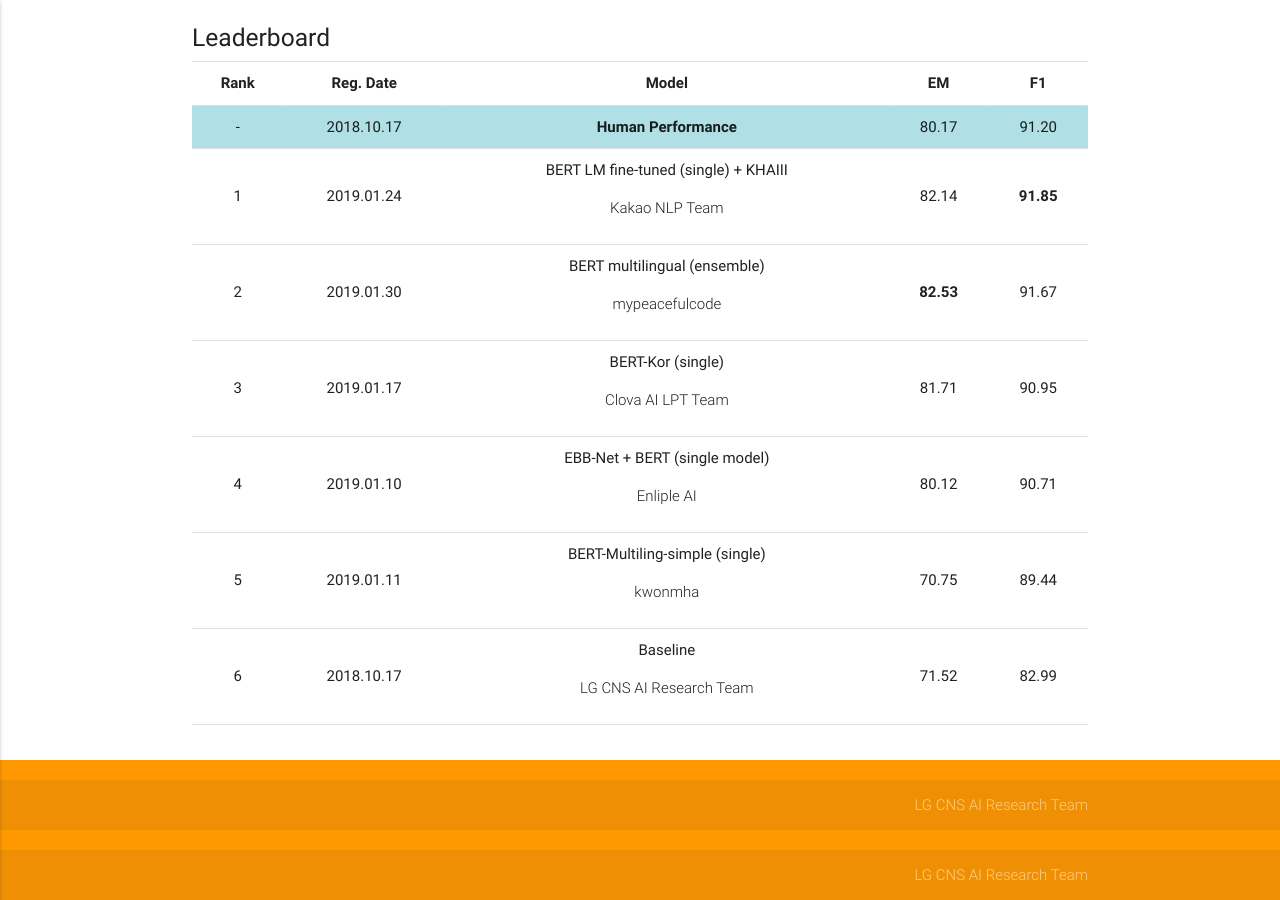
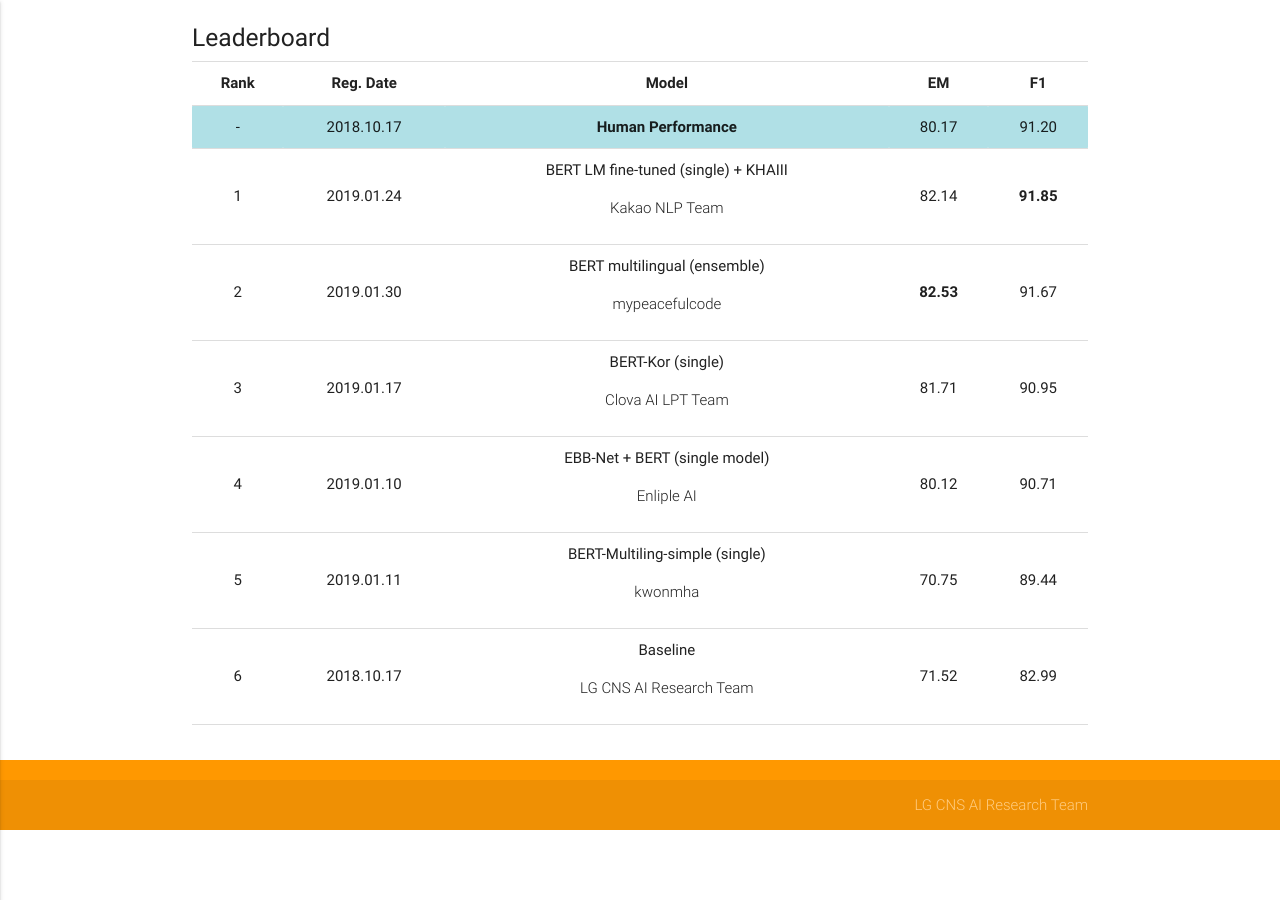
Before and after one commit to korquad/korquad.github.io, a Jekyll site: the page built from category/index_english.html, in a window 1280 px wide and 900 px high, scrolled down 1693 px. Built offline with Jekyll 4.4.1, drawn with Linux system fonts in a browser that asks for light colours; after the commit the page ends 2523 px from its top, so only the background shows below that.

Commit message:
english ver created (이현정y)

```diff
--- a/category/index_english.html
+++ b/category/index_english.html
@@ -293,44 +293,6 @@
 </div>
     </main>
 
-      <footer class="page-footer orange">
-<!--     <div class="container">
-      <div class="row">
-        <div class="col l6 s12">
-          <h5 class="white-text">LG CNS AI Research Team</h5>
-          <p class="grey-text text-lighten-4">We are a team of college students working on this project like it's our full time job. Any amount would help support and continue development on this project and is greatly appreciated.</p>
-        </div>
-        <div class="col l3 s12">
-          <h5 class="white-text">Settings</h5>
-          <ul>
-            <li><a class="white-text" href="#!">Link 1</a></li>
-            <li><a class="white-text" href="#!">Link 2</a></li>
-            <li><a class="white-text" href="#!">Link 3</a></li>
-            <li><a class="white-text" href="#!">Link 4</a></li>
-          </ul>
-        </div>
-        <div class="col l3 s12">
-          <h5 class="white-text">Connect</h5>
-          <ul>
-            <li><a class="white-text" href="#!">Link 1</a></li>
-            <li><a class="white-text" href="#!">Link 2</a></li>
-            <li><a class="white-text" href="#!">Link 3</a></li>
-            <li><a class="white-text" href="#!">Link 4</a></li>
-          </ul>
-        </div>
-      </div>
-    </div> -->
-    <div class="footer-copyright">
-        <div class="container">
-            <div>
-                <!-- Made by <a target="_blank" class="orange-text text-lighten-3" href="http://materializecss.com">Materialize</a> -->
-                <span style="text-align: right; float: right">
-                <a href="mailto:jooyoul.lee@lgcns.com,kmj0614@lgcns.com,kyoungmin.kim@lgcns.com" class="orange-text text-lighten-3">LG CNS AI Research Team</a> <!-- Powered by <a target="_blank" href="http://jekyllrb.com/" class="orange-text text-lighten-3">Jekyll</a> -->
-                </span>
-            </div>
-        </div>
-    </div>
-</footer>
 
 
     <!--  Scripts-->
```
